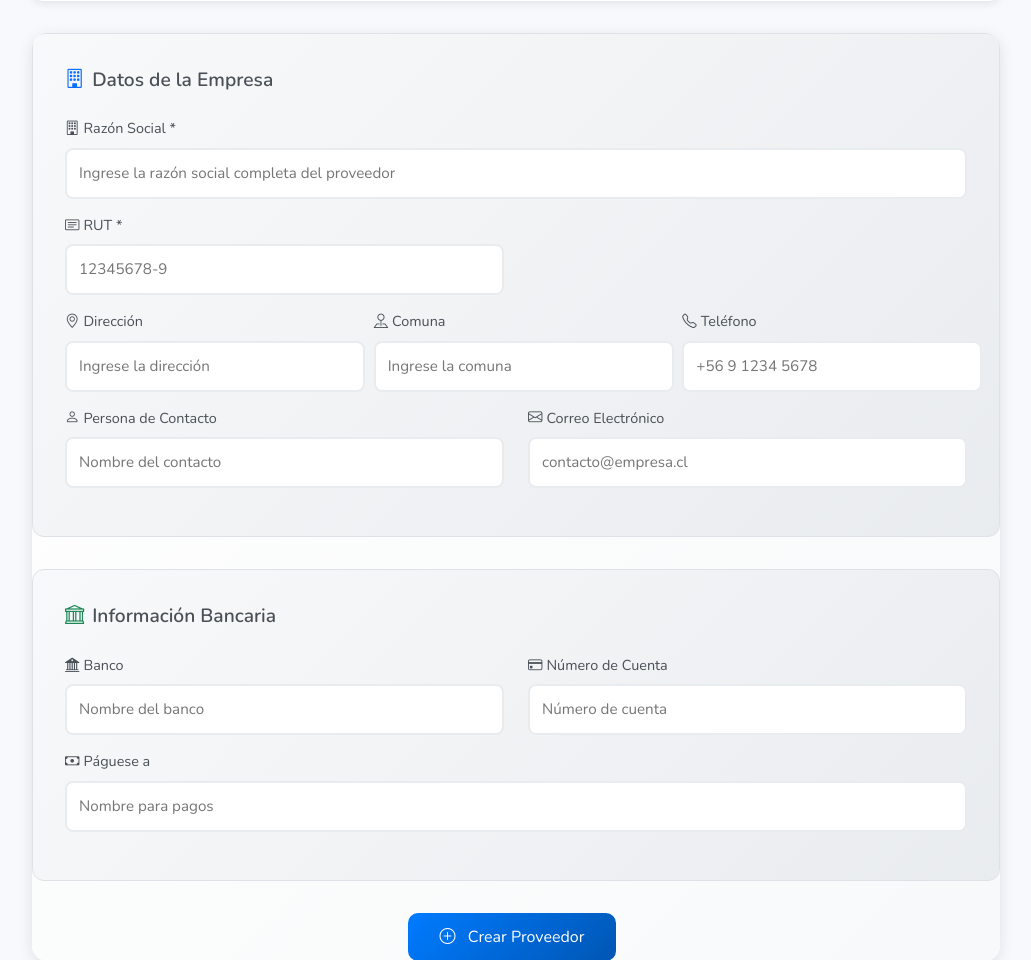
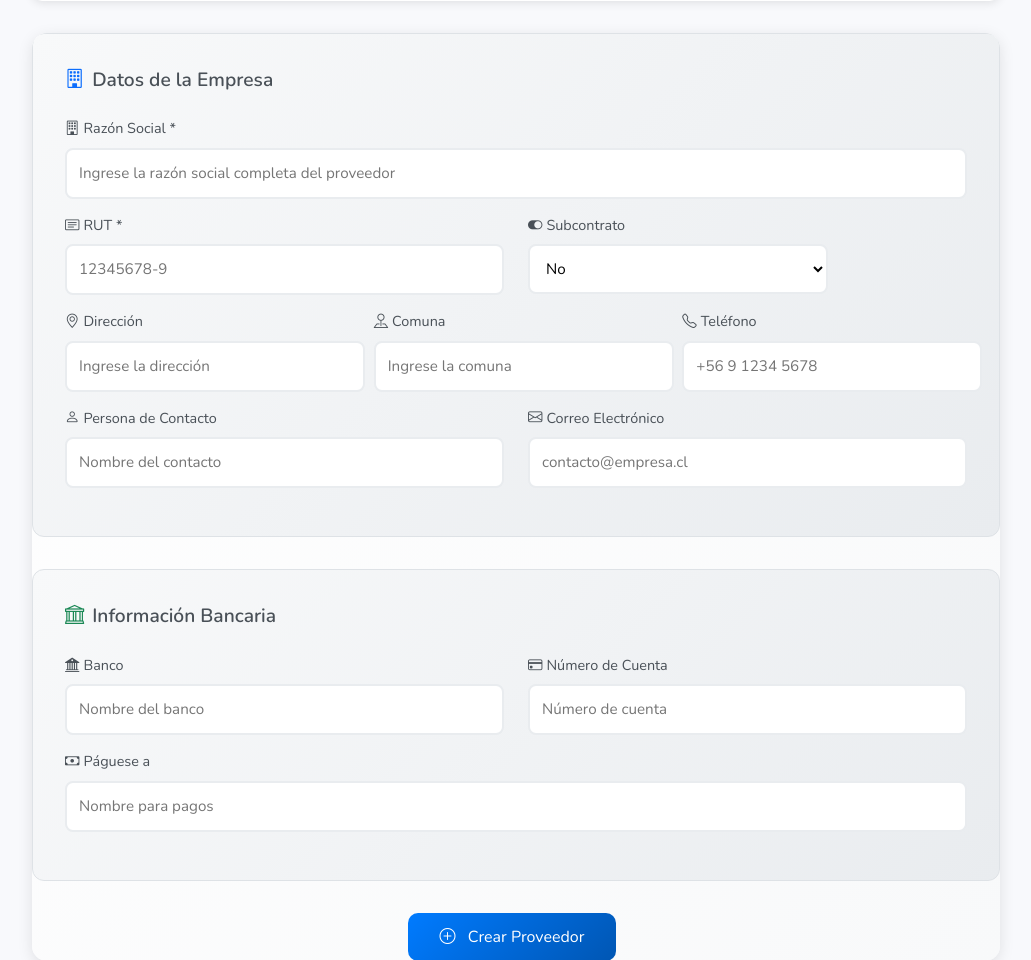
Before and after one commit to CarlosATO/orden_pago_somyl_2026, a Flask app: template app/templates/proveedores/form.html in a window 1280 px wide. Shown: the part 265-1225 px from the top of the page, without its empty margins (236-1267 px from the left). Run offline with Flask 3, Linux system fonts and the light colour scheme; the template is opened without the code that fills it, so the values that code supplies are empty; some libraries are stand-ins or nearby versions.

Commit message:
chore: snapshot before adding proveedores JS

```diff
--- a/app/templates/proveedores/form.html
+++ b/app/templates/proveedores/form.html
@@ -303,6 +303,15 @@
           <div id="rut-error" class="error-message">
             <i class="bi bi-exclamation-triangle me-1"></i>RUT inválido. El formato debe ser xxxxxxxx-x.
           </div>
+        </div>
+        <div class="col-md-2 mb-3">
+          <label for="subcontrato" class="form-label-modern">
+            <i class="bi bi-toggle-on me-1"></i>Subcontrato
+          </label>
+          <select name="subcontrato" id="subcontrato" class="form-control-modern">
+            <option value="0" {% if proveedor and not proveedor.get('subcontrato') %}selected{% endif %}>No</option>
+            <option value="1" {% if proveedor and proveedor.get('subcontrato') %}selected{% endif %}>Sí</option>
+          </select>
         </div>
       </div>
 
```
Also changed, not shown: app/modules/proveedores.py (+8 -0 lines).
